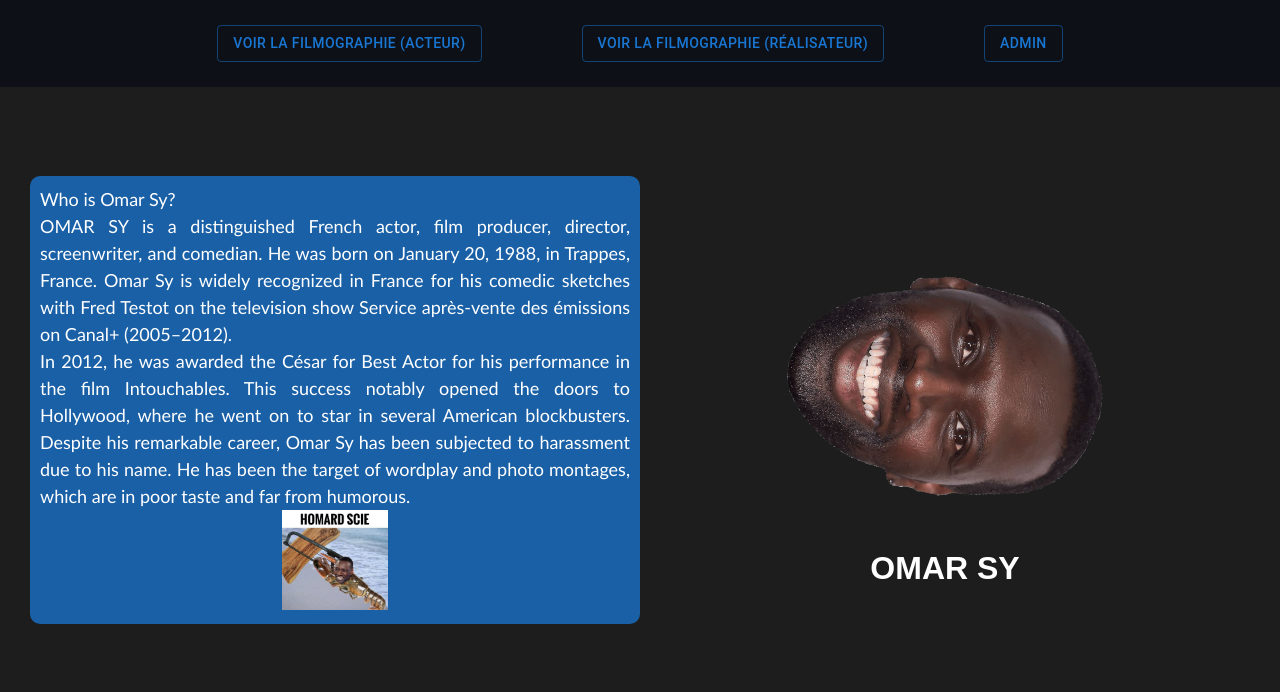
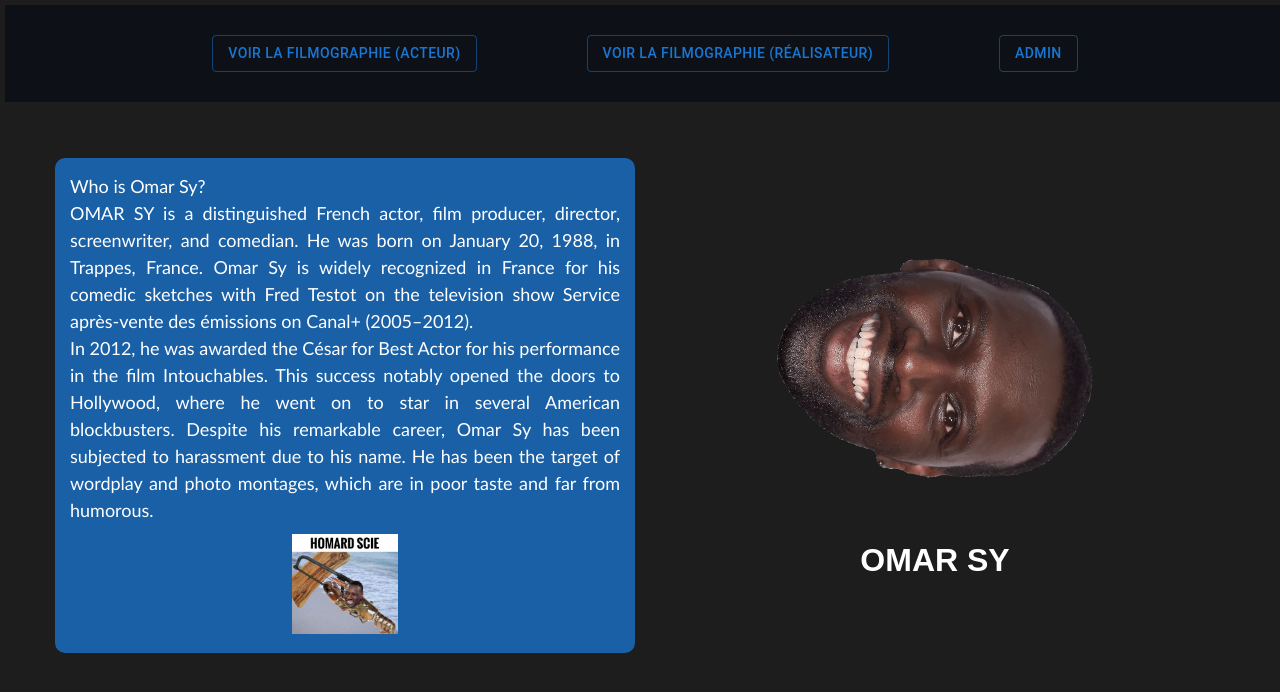
Before and after one commit to DallasJr/Portfolio, a React (Create React App) app in the folder frontend/my-app/: page / in a window 1280 px wide. Shown: the top 692 px of the page. Built offline with nearby package versions, Linux system fonts and the light colour scheme.

Commit message:
Add login files and fix css

```diff
--- a/frontend/my-app/src/Admin.css
+++ b/frontend/my-app/src/Admin.css
@@ -1,5 +1,6 @@
 * {
     box-sizing: border-box;
+    background: no-repeat;
     margin: 5px;
 }
 
--- a/frontend/my-app/src/Admin.js
+++ b/frontend/my-app/src/Admin.js
@@ -1,5 +1,8 @@
 import OmarSy from './OmarSy.png';
 import {Button, Input} from "@mui/material";
+import './Admin.css';
+import React from 'react';
+
 
 
 function Filmographie() {
```
Also changed, not shown: frontend/my-app/src/Login.js (added, +13 -0 lines), frontend/my-app/src/Login.css (added).
